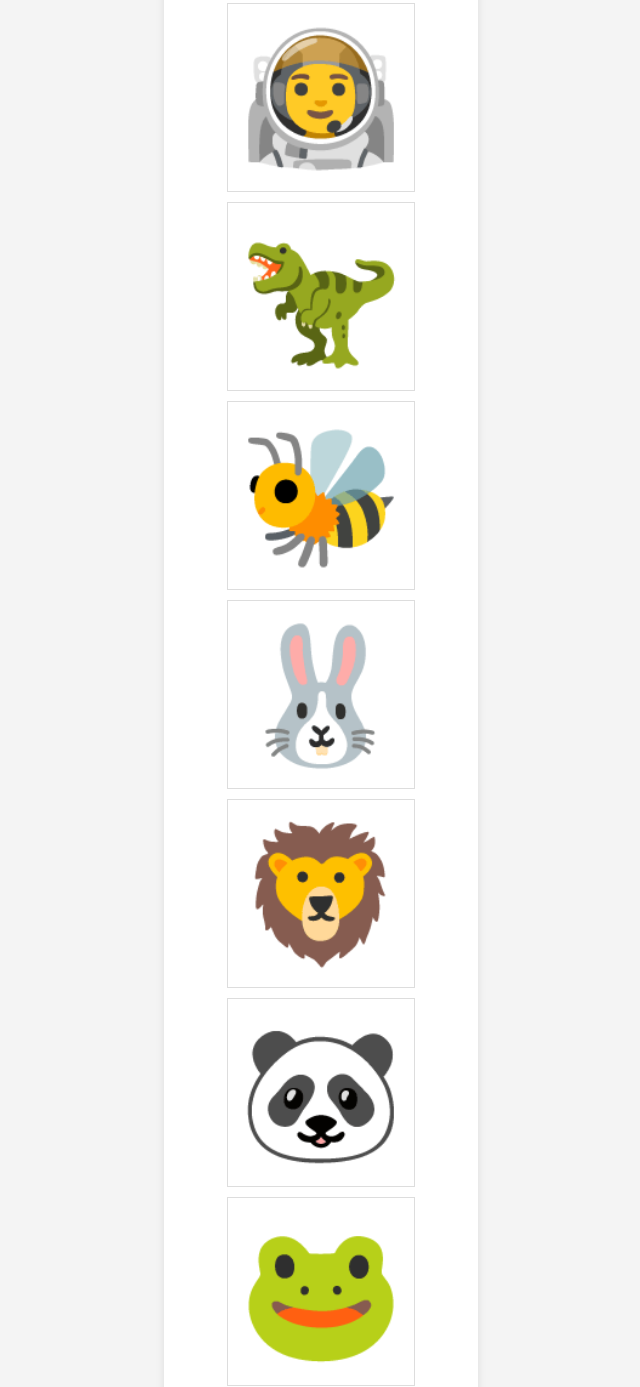
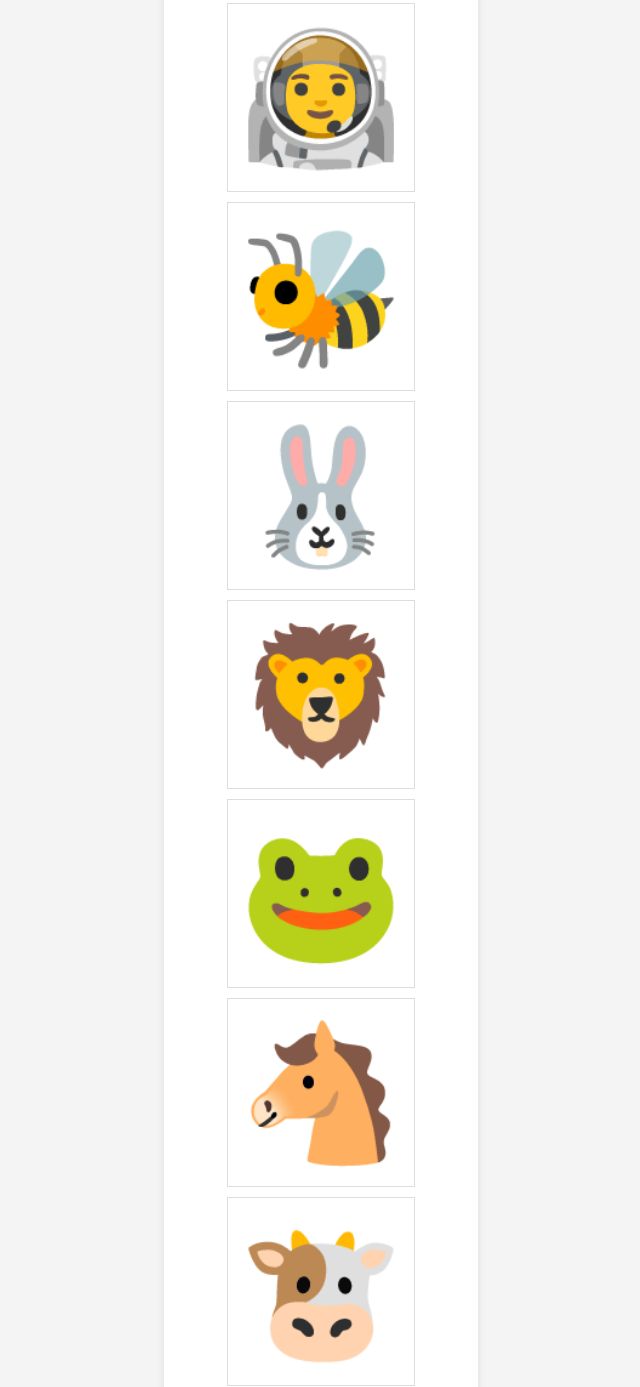
Before and after one commit to otorres828/programming-tangible, a plain HTML site: page STORY_TELLING/impresiones/emojis.html in a window 1280 px wide. Shown: the part 990-2377 px from the top of the page, without its empty margins (319-959 px from the left). Drawn offline with Linux system fonts and the light colour scheme.

Commit message:
ajuste cnc

```diff
--- a/STORY_TELLING/impresiones/emojis.html
+++ b/STORY_TELLING/impresiones/emojis.html
@@ -211,11 +211,9 @@
             <div class="casilla-emoji"><span class="emoji">🐶</span></div>
             <div class="casilla-emoji"><span class="emoji">🐱</span></div>
             <div class="casilla-emoji"><span class="emoji">👨‍🚀</span></div>
-            <div class="casilla-emoji"><span class="emoji">🦖</span></div>
             <div class="casilla-emoji"><span class="emoji">🐝</span></div>
             <div class="casilla-emoji"><span class="emoji">🐰</span></div>
             <div class="casilla-emoji"><span class="emoji">🦁</span></div>
-            <div class="casilla-emoji"><span class="emoji">🐼</span></div>
             <div class="casilla-emoji"><span class="emoji">🐸</span></div>
             <div class="casilla-emoji"><span class="emoji">🐴</span></div>
             <div class="casilla-emoji"><span class="emoji">🐮</span></div>
```
